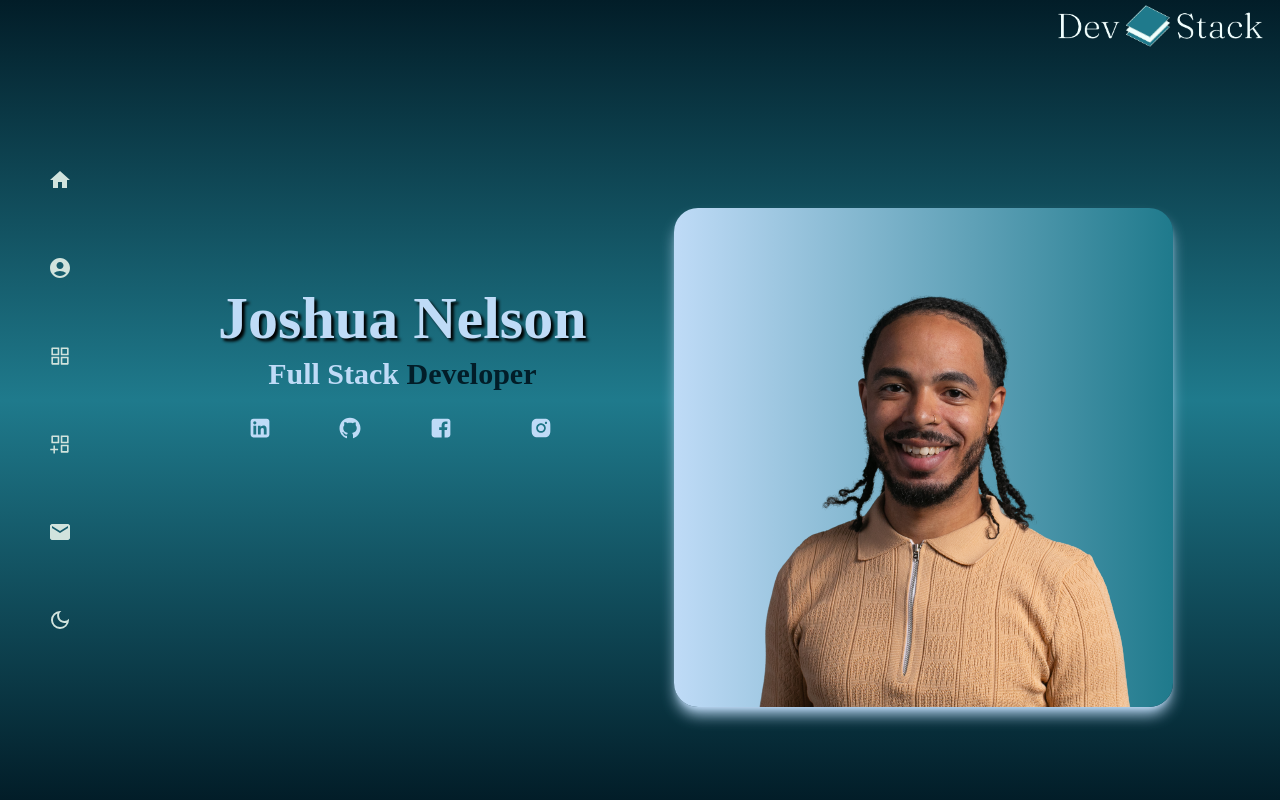
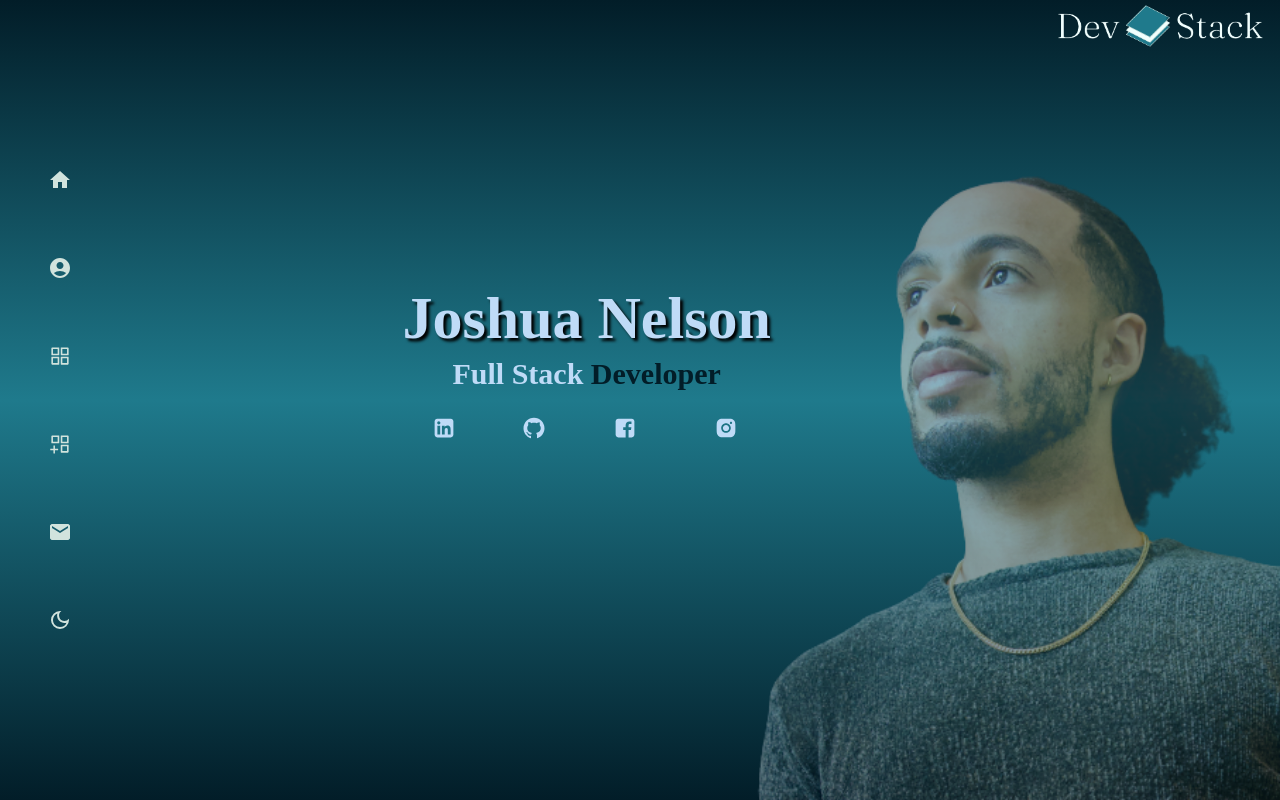
Before and after one commit to joshuanelsondev/devstack-project, a React (Create React App) app: page / in a window 1280 px wide. Built offline with nearby package versions, Linux system fonts and the light colour scheme.

Commit message:
Update Home Page

```diff
--- a/src/Pages/Home.js
+++ b/src/Pages/Home.js
@@ -1,5 +1,6 @@
 import { useEffect } from "react";
-import headshot from "../assets/pursuit_headshot.png";
+
+import headshotCopy from "../assets/headshot-copy.png"
 import {
   AiFillLinkedin,
   AiOutlineGithub,
@@ -15,7 +16,7 @@ export default function Home({ setErrorPage }) {
 
   return (
     <div className="h-full w-11/12 flex flex-col">
-      <div className="flex justify-end mt-52 gap-20 relative">
+      <div className="flex justify-center mt-52 gap-20 relative">
         <div className="w-96 h-auto mt-20 text-center">
           <h1
             className="text-6xl text-blue font-semibold"
@@ -97,9 +98,9 @@ export default function Home({ setErrorPage }) {
           </div>
         </div>
         <img
-          src={headshot}
+          src={headshotCopy}
           alt="headshot"
-          className="bg-blend-difference bg-gradient-to-r from-blue to-primary  rounded-3xl shadow-lg shadow-blue"
+          className="h-screen fixed top-0 right-0 opacity-50"
         />
       </div>
     </div>
```
Also changed, not shown: src/assets/headshot-copy.png (added).
